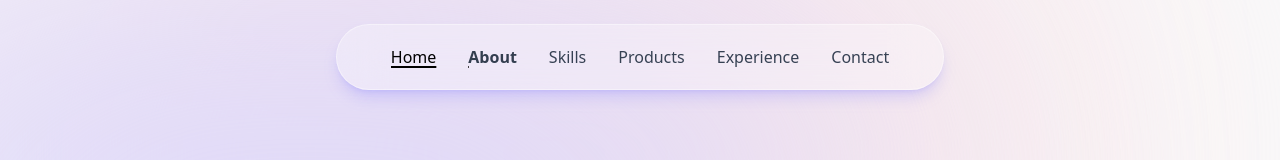
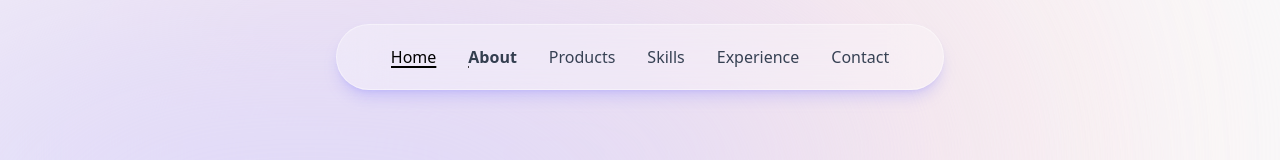
Before and after one commit to Sukhvir097/newportfolio, a Next.js app: page / in a window 1280 px wide. Shown: the top 160 px of the page. Built offline with nearby package versions, Linux system fonts and the light colour scheme.

Commit message:
new update

```diff
--- a/src/components/HeaderNav.tsx
+++ b/src/components/HeaderNav.tsx
@@ -6,8 +6,8 @@ import { motion } from "framer-motion";
 const navLinks = [
   { name: "Home", href: "#home" },
   { name: "About", href: "#about" },
+  { name: "Products", href: "#products" },
   { name: "Skills", href: "#skills" },
-  { name: "Products", href: "#products" },
   { name: "Experience", href: "#experience" },
   { name: "Contact", href: "#contact" },
 ];
```
